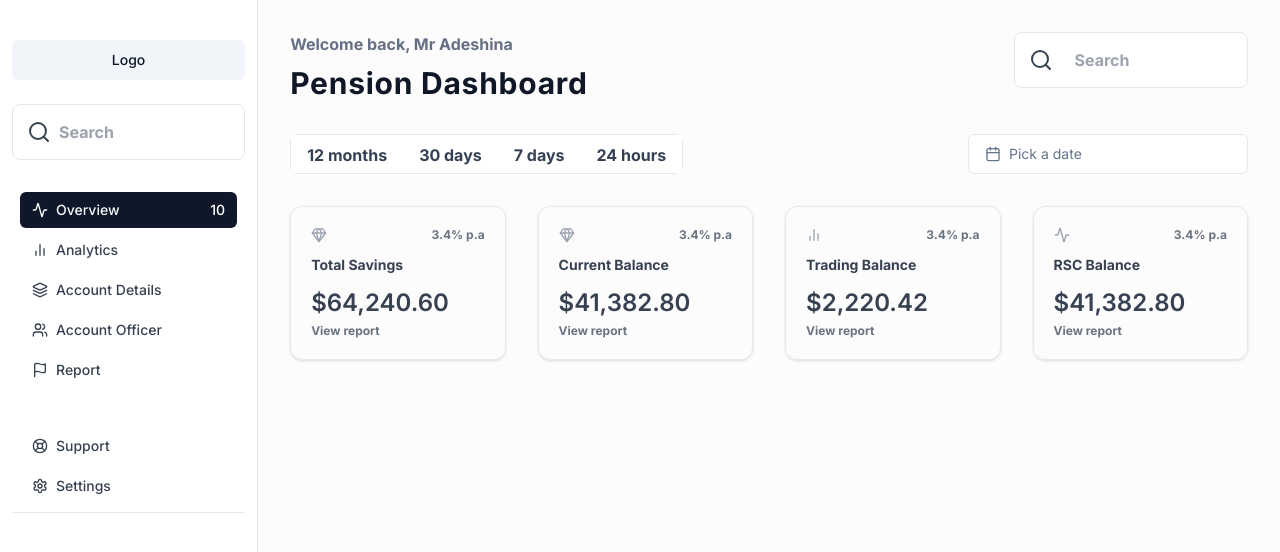
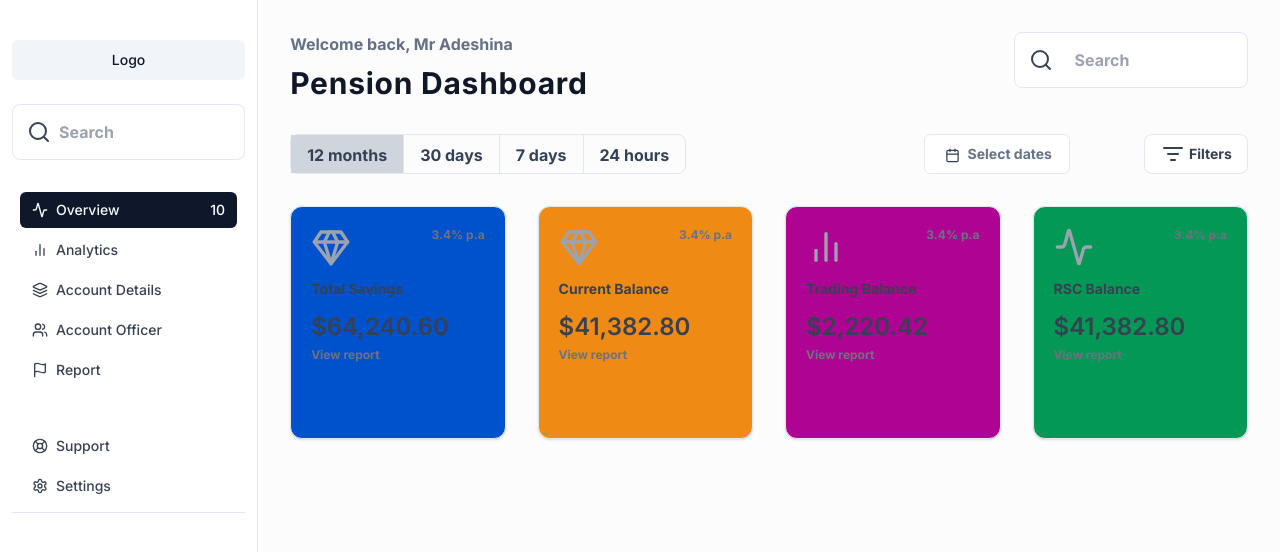
Before and after one commit to Drifty-Cyber/o-dash-next, a Next.js app: page / in a window 1280 px wide. Shown: the top 552 px of the page. Built offline with nearby package versions, Linux system fonts and the light colour scheme; what tailwindcss-debug-screens would draw is missing.

Commit message:
chore: add card styles

```diff
--- a/app/page.tsx
+++ b/app/page.tsx
@@ -1,5 +1,8 @@
+"use client";
+
 import Card, { CardProps } from "@/components/Card";
 import { DatePicker } from "@/components/DatePicker";
+import { Filter } from "@/components/Filter";
 import MenuBar from "@/components/MenuBar";
 import PageTitle from "@/components/PageTitle";
 import TabbedButtons from "@/components/TabbedButtons";
@@ -11,6 +14,7 @@
   Gem,
   Search,
 } from "lucide-react";
+import { useState } from "react";
 
 const cardData: CardProps[] = [
   {
@@ -52,6 +56,12 @@
 ];
 
 export default function Home() {
+  const [selectedFilter, setSelectedFilter] = useState<string | null>(null);
+
+  function handleFilterChange(filter: string) {
+    setSelectedFilter(filter);
+  }
+
   return (
     <div className="flex flex-col gap-[32px] w-full">
       {/* Name and Search */}
@@ -84,8 +94,14 @@
       <section className="grid grid-cols-2">
         <TabbedButtons />
 
-        <section className="justify-self-end">
-          <DatePicker />
+        <section className="justify-self-end grid grid-cols-2 gap-[32px]">
+          <section>
+            <DatePicker />
+          </section>
+
+          <section className="grid justify-self-end">
+            <Filter onChange={handleFilterChange} />
+          </section>
         </section>
       </section>
 
--- a/components/Card.tsx
+++ b/components/Card.tsx
@@ -13,12 +13,16 @@
 };
 
 export default function Card(props: CardProps) {
+  const contentCardStyle = {
+    backgroundColor: props.cardColor,
+  };
+
   return (
-    // <CardContent className={cn(props.cardColor)}>
-    <CardContent className={`bg-[${props.cardColor}]`}>
+    <CardContent style={contentCardStyle}>
+      {/* // <CardContent className={`bg-[${props.cardColor}]`}> */}
       <section className="flex justify-between gap-2">
         {/* Icon */}
-        <props.icon className="h-4 w-4 text-gray-400" />
+        <props.icon className="h-[40px] w-[40px] text-gray-400" />
 
         {/* Interest */}
         <p className="text-xs text-gray-500">{props.interest}</p>
@@ -41,7 +45,7 @@
     <div
       {...props}
       className={cn(
-        "flex flex-col gap-3 w-full rounded-xl border p-5 shadow bg-[red]",
+        "h-[232.5px] flex flex-col gap-3 w-full rounded-xl border p-5 shadow",
         props.className
       )}
     />
--- a/components/DatePicker.tsx
+++ b/components/DatePicker.tsx
@@ -22,12 +22,16 @@
         <Button
           variant={"outline"}
           className={cn(
-            "w-[280px] justify-start text-left font-normal",
+            "w-[146px] px-[10px] py-[16px] font-bold",
             !date && "text-muted-foreground"
           )}
         >
-          <CalendarIcon className="mr-2 h-4 w-4" />
-          {date ? format(date, "PPP") : <span>Pick a date</span>}
+          <CalendarIcon className="justify-self-center mr-2 h-[16.67px] w-[15px] mt-[1.67px] ml-[2.5px] text-[#344054]" />
+          {date ? (
+            format(date, "PPP")
+          ) : (
+            <span className="text-sm">Select dates</span>
+          )}
         </Button>
       </PopoverTrigger>
       <PopoverContent className="w-auto p-0">
--- /dev/null
+++ b/components/Filter.tsx
@@ -0,0 +1,54 @@
+"use client";
+
+import { ListFilter } from "lucide-react";
+import React, { useState } from "react";
+
+type props = {
+  onChange: (option: string) => void;
+};
+
+export function Filter({ onChange }: props) {
+  const [isOpen, setIsOpen] = useState(false);
+  const [selectedOption, setSelectedOption] = useState<string | null>(null);
+
+  const options = ["Pension", "Loan", "Invest", "Grant"];
+
+  function handleOptionChange(option: string) {
+    setSelectedOption(option);
+    onChange(option);
+    setIsOpen(false);
+  }
+
+  return (
+    <section className="relative">
+      <button
+        className="max-w-[104px] h-[40px] text-sm flex items-center py-2 px-4 border rounded-lg bg-white text-[#344054] hover:bg-gray-100 focus:outline-none"
+        onClick={() => setIsOpen(!isOpen)}
+      >
+        <span className="mr-1">
+          <ListFilter />
+        </span>
+        <span>{selectedOption || "Filters"}</span>{" "}
+      </button>
+      {isOpen && (
+        <div className="absolute top-full left-0 w-full bg-white rounded-md shadow-lg mt-1">
+          <div className="py-1">
+            {options.map((option) => (
+              <button
+                key={option}
+                className={`block w-full text-left py-2 px-4 ${
+                  selectedOption === option
+                    ? "bg-gray-100 text-white"
+                    : "text-gray-800 hover:bg-gray-100"
+                }`}
+                onClick={() => handleOptionChange(option)}
+              >
+                {option}
+              </button>
+            ))}
+          </div>
+        </div>
+      )}
+    </section>
+  );
+}
--- a/components/TabbedButtons.tsx
+++ b/components/TabbedButtons.tsx
@@ -17,17 +17,17 @@
   return (
     <div className="flex border rounded-[8px] max-w-fit h-10">
       <button
-        className={`text-[#344054] p-1 hover:text-[#1D2939] px-4 bg-white py-2 border-transparent focus:outline-none ${
-          activeTab === 1 ? "border-gray-700 text-[#1D2939] bg-[#D0D5DD]" : ""
+        className={`text-[#344054] p-1 hover:text-[#1D2939] px-4 py-2 focus:outline-none ${
+          activeTab === 1 ? "text-[#1D2939] bg-[#D0D5DD]" : ""
         }`}
         onClick={() => handleClick(1)}
       >
         12 months
       </button>
       <button
-        className={`text-[#344054] hover:text-[#1D2939] px-4 bg-white py-2 focus:outline-none ${
+        className={`text-[#344054] hover:text-[#1D2939] px-4 py-2 border-x focus:outline-none ${
           activeTab === 2
-            ? "border-gray-700 text-[#1D2939] bg-[#D0D5DD]"
+            ? "border-gray-700 text-[#1D2939] bg-[#D0D5DD] focus:border-transparent"
             : "bg-transparent"
         }`}
         onClick={() => handleClick(2)}
@@ -35,9 +35,9 @@
         30 days
       </button>
       <button
-        className={`text-[#344054] hover:text-[#1D2939] px-4 bg-white py-2 border-transparent focus:outline-none ${
+        className={`text-[#344054] hover:text-[#1D2939] px-4 py-2 border-r focus:outline-none ${
           activeTab === 3
-            ? "border-gray-700 text-[#1D2939] bg-[#D0D5DD]"
+            ? "border-gray-700 text-[#1D2939] bg-[#D0D5DD] focus:border-transparent"
             : "bg-transparent"
         }`}
         onClick={() => handleClick(3)}
@@ -45,7 +45,7 @@
         7 days
       </button>
       <button
-        className={`text-[#344054] hover:text-[#1D2939] px-4 bg-white py-2 border-transparent focus:outline-none ${
+        className={`text-[#344054] hover:text-[#1D2939] px-4 py-2 border-transparent focus:outline-none ${
           activeTab === 4
             ? "border-gray-700 text-[#1D2939] bg-[#D0D5DD]"
             : "bg-transparent"
--- a/package.json
+++ b/package.json
@@ -11,6 +11,7 @@
   "dependencies": {
     "@radix-ui/react-menubar": "^1.0.4",
     "@radix-ui/react-popover": "^1.0.7",
+    "@radix-ui/react-select": "^2.0.0",
     "@radix-ui/react-slot": "^1.0.2",
     "@radix-ui/react-tooltip": "^1.0.7",
     "class-variance-authority": "^0.7.0",
```
Also changed, not shown: components/ui/select.tsx (added, +160 -0 lines), 1 other file (tests, documents, lock files or other folders).
